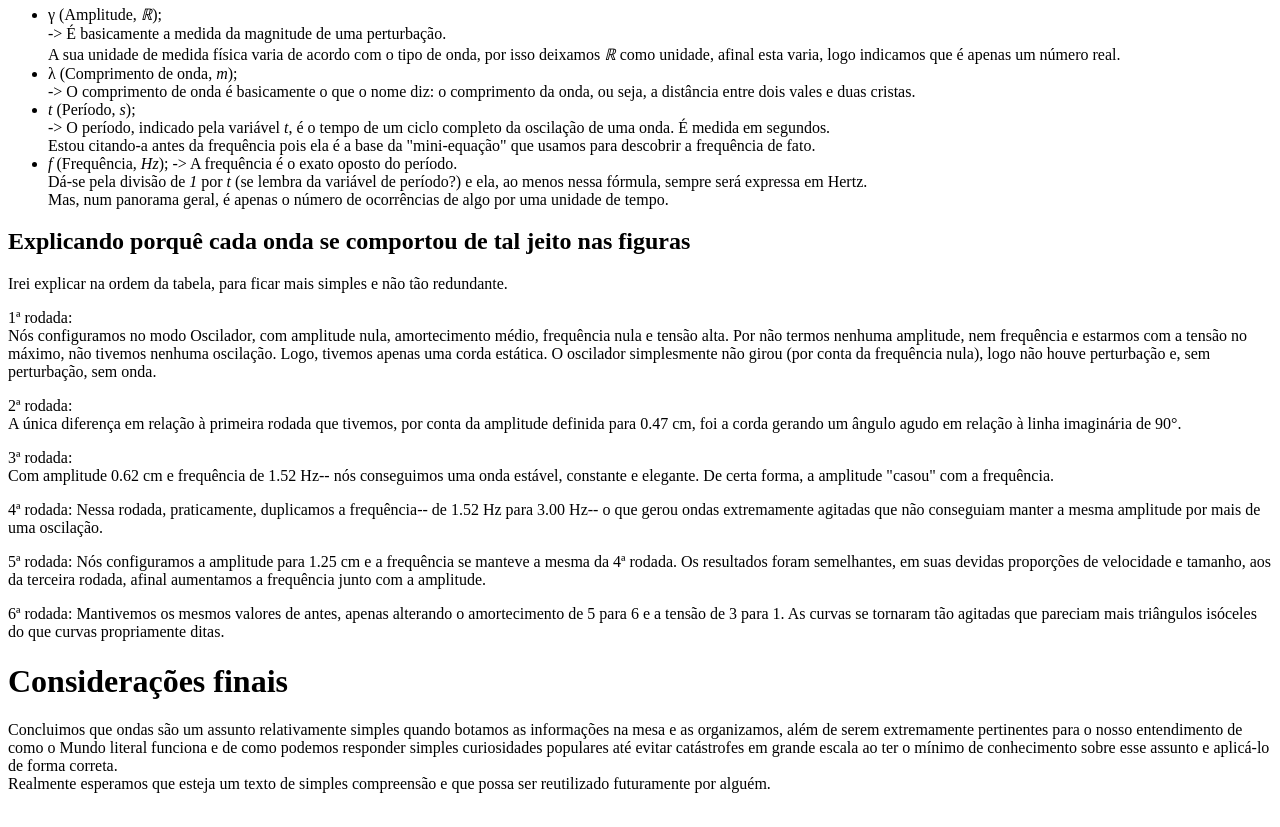
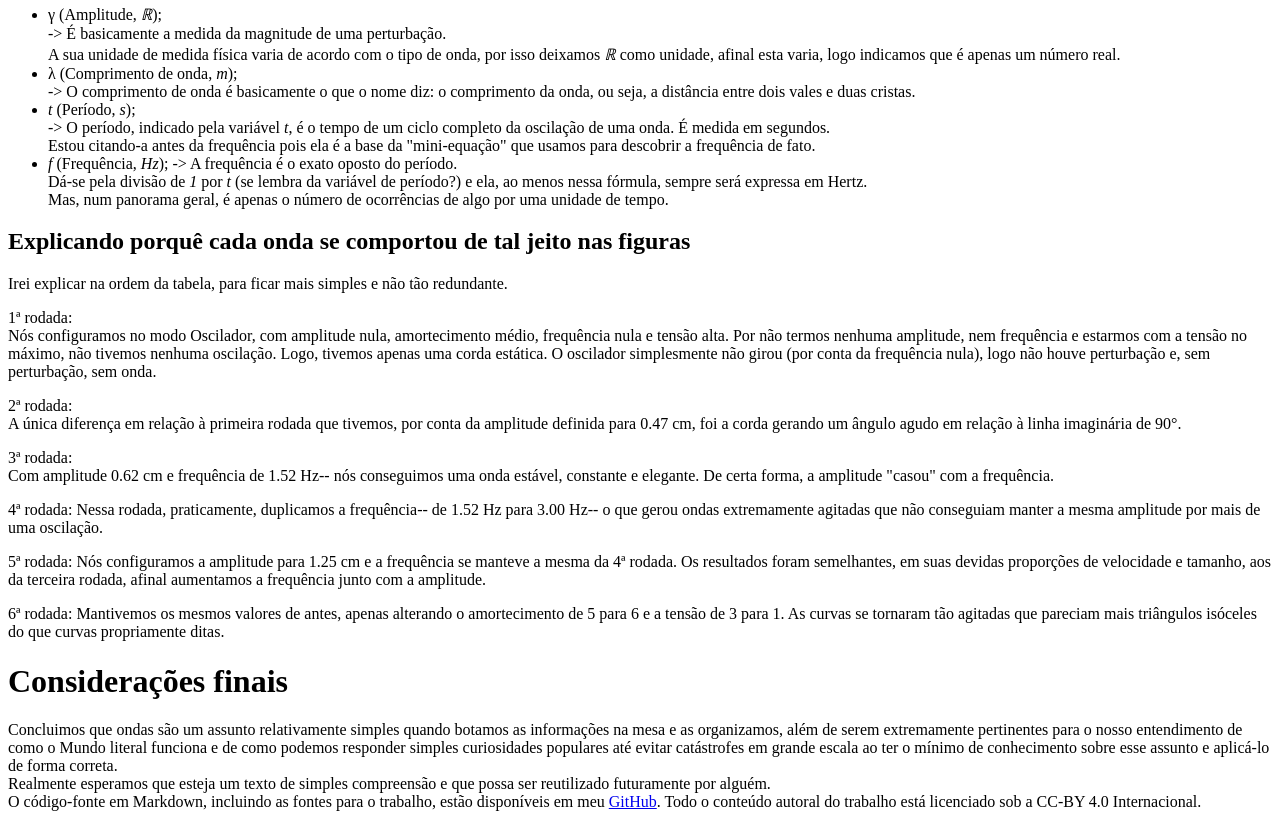
Before and after one commit to takusuman/ondas-jun-2021, a plain HTML site: page index.html in a window 1280 px wide. Shown: the part 2856-3683 px from the top of the page. Drawn offline with Linux system fonts and the light colour scheme.

Commit message:
Adicionar menção ao GitHub.

```diff
--- a/index.html
+++ b/index.html
@@ -164,4 +164,4 @@ Mantivemos os mesmos valores de antes, apenas alterando o amortecimento de 5 par
 <p>Concluimos que ondas são um assunto relativamente simples quando botamos as informações na mesa e as organizamos, além de
 serem extremamente pertinentes para o nosso entendimento de como o Mundo literal funciona e de como podemos responder simples
 curiosidades populares até evitar catástrofes em grande escala ao ter o mínimo de conhecimento sobre esse assunto e aplicá-lo
-de forma correta.<br>Realmente esperamos que esteja um texto de simples compreensão e que possa ser reutilizado futuramente por alguém.  </p>
+de forma correta.<br>Realmente esperamos que esteja um texto de simples compreensão e que possa ser reutilizado futuramente por alguém.<br>O código-fonte em Markdown, incluindo as fontes para o trabalho, estão disponíveis em meu <a href="https://github.com/takusuman/ondas-jun-2021">GitHub</a>. Todo o conteúdo autoral do trabalho está licenciado sob a CC-BY 4.0 Internacional.</p>
```
